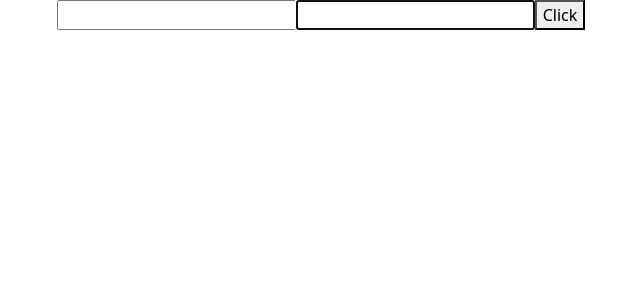
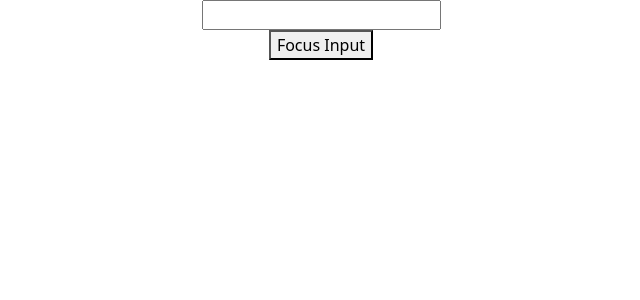
Before and after one commit to MarkHollander/React_Demo, a React (Create React App) app in the folder hello-world/: page / in a window 1280 px wide. Shown: the top 300 px of the page, without its empty margins (319-959 px from the left). Built offline with nearby package versions, Linux system fonts and the light colour scheme.

Commit message:
FocusInput

```diff
--- a/hello-world/src/App.js
+++ b/hello-world/src/App.js
@@ -21,13 +21,14 @@
 import PureComp from './components/PureComp';
 import ParentComp from './components/ParentComp';
 import RefsDemo from './components/RefsDemo';
+import FocusInput from './components/FocusInput';
 
 
 function App() {
   return (
     <div className="App">
 
-      <RefsDemo />
+      <FocusInput />
 
     </div>
   );
--- /dev/null
+++ b/hello-world/src/components/FocusInput.js
@@ -0,0 +1,23 @@
+import React, { Component } from 'react'
+import Input from './Input'
+
+class FocusInput extends Component {
+    constructor(props) {
+        super(props)
+        this.componentRef = React.createRef()
+    }
+
+    clickHandler = () => {
+        this.componentRef.current.focusInput()
+    }
+  render() {
+    return (
+      <div>
+        <Input ref={this.componentRef}/>
+        <button onClick={this.clickHandler}>Focus Input</button>
+      </div>
+    )
+  }
+}
+
+export default FocusInput
--- /dev/null
+++ b/hello-world/src/components/Input.js
@@ -0,0 +1,22 @@
+import React, { Component } from 'react'
+
+class Input extends Component {
+    constructor(props) {
+        super(props)
+        this.inputRef = React.createRef()
+    }
+
+    focusInput() {
+        this.inputRef.current.focus()
+    }
+
+  render() {
+    return (
+      <div>
+        <input type="text" ref={this.inputRef}/>
+      </div>
+    )
+  }
+}
+
+export default Input
```
